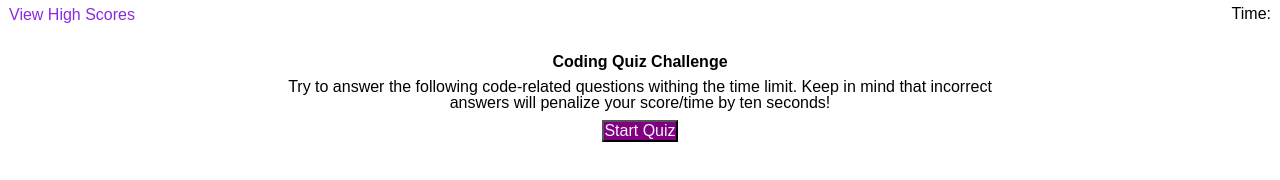
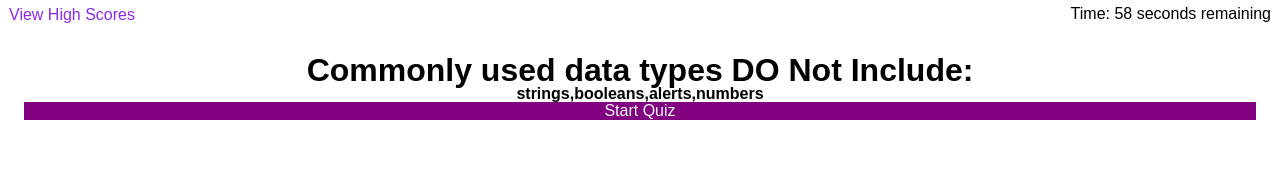
Before and after one commit to StannCubed/tluer-challenge-4, a plain HTML site: page index.html in a window 1280 px wide. Both pictures are taken after a click on the button "Start Quiz". Drawn offline with Linux system fonts and the light colour scheme.

Commit message:
edited html,css,js; focused on start button countdown

```diff
--- a/assets/css/styles.css
+++ b/assets/css/styles.css
@@ -6,32 +6,34 @@ header {
 
 main {
     display: flex;
+    flex-direction: column;
     flex-wrap: wrap;
     justify-content: center;
     text-align: center;
     padding: 24px;
 }
 
-main p {
-    padding: 9px 20%;
+h1 {
+    font-size: 32px;
 }
 
-#highscores {
+#highScores {
     color: blueviolet;
     background-color: white;
     border: 0;
 }
 
-#highscores:hover {
+#highScores:hover {
     cursor: pointer;
     color: violet;
 }
 
-#startbutton {
+#startButton {
     color: aliceblue;
     background-color: purple;
+    border: 0;
 }
 
-#startbutton:hover {
+#startButton:hover {
     background-color: blueviolet;
 }
--- a/assets/javascript/script.js
+++ b/assets/javascript/script.js
@@ -0,0 +1,50 @@
+var h1El = document.querySelector("h1");
+var h2El = document.querySelector("h2");
+var highScoresButton = document.querySelector("#highScores");
+var timerEl = document.querySelector("#timer");
+var startButton = document.querySelector("#startButton");
+
+var correctAnswers = 0;
+var chosenQuestion = "";
+var timerStart = 60;
+var seconds = " seconds remaining";
+
+var highScores = [];
+
+var questions = ["Commonly used data types DO Not Include:", "The condition in an if / else statement is enclosed with ______."];
+
+var answers = {
+    a0: ["strings", "booleans", "alerts", "numbers"],
+    a1: ["quotes", "curly brackets", "parenthesis", "square brackets"],
+}
+
+timerEl.append(timerStart + seconds);
+
+function countdown() {
+    var timeLeft = timerStart;
+    timeLeft--;
+
+    var timeInterval = setInterval(function() {
+        if (timeLeft > 1) {
+            timerEl.textContent = timeLeft + " seconds remaining";
+            timeLeft--;
+        } else if(timeLeft === 1) {
+            timerEl.textContent = timeLeft + " second remaining";
+            timeLeft--;
+        } else {
+            timerEl.textContent = "Time's Up!";
+            clearInterval(timeInterval);
+            console.log("Time's up!");
+        }
+    }, 1000)
+};
+
+function clickStart() {
+    countdown();
+    var i = 0;
+
+    h1El.textContent = questions[i];
+    h2El.textContent = answers.a0
+}
+
+startButton.addEventListener("click", clickStart);
--- a/index.html
+++ b/index.html
@@ -10,14 +10,18 @@
 </head>
 <body>
     <header>
-        <button id="highscores">View High Scores</button>
+        <button id="highScores">View High Scores</button>
         <p>Time: <span id="timer"></span></p>
     </header>
     <main>
         <h1>Coding Quiz Challenge</h1>
-        <p>Try to answer the following code-related questions withing the time limit. Keep in mind that incorrect answers will penalize your score/time by ten seconds!</p>
-        <button id="startbutton">Start Quiz</button>
+        <h2>Try to answer the following code-related questions withing the time limit. Keep in mind that incorrect answers will penalize your score/time by ten seconds!</h2>
+
+            <button id="startButton">Start Quiz</button>
     </main>
+    <footer>
+        <h3 id="answerResult"></h3>
+    </footer>
 
     <script src="./assets/javascript/script.js"></script>
 </body>
```
